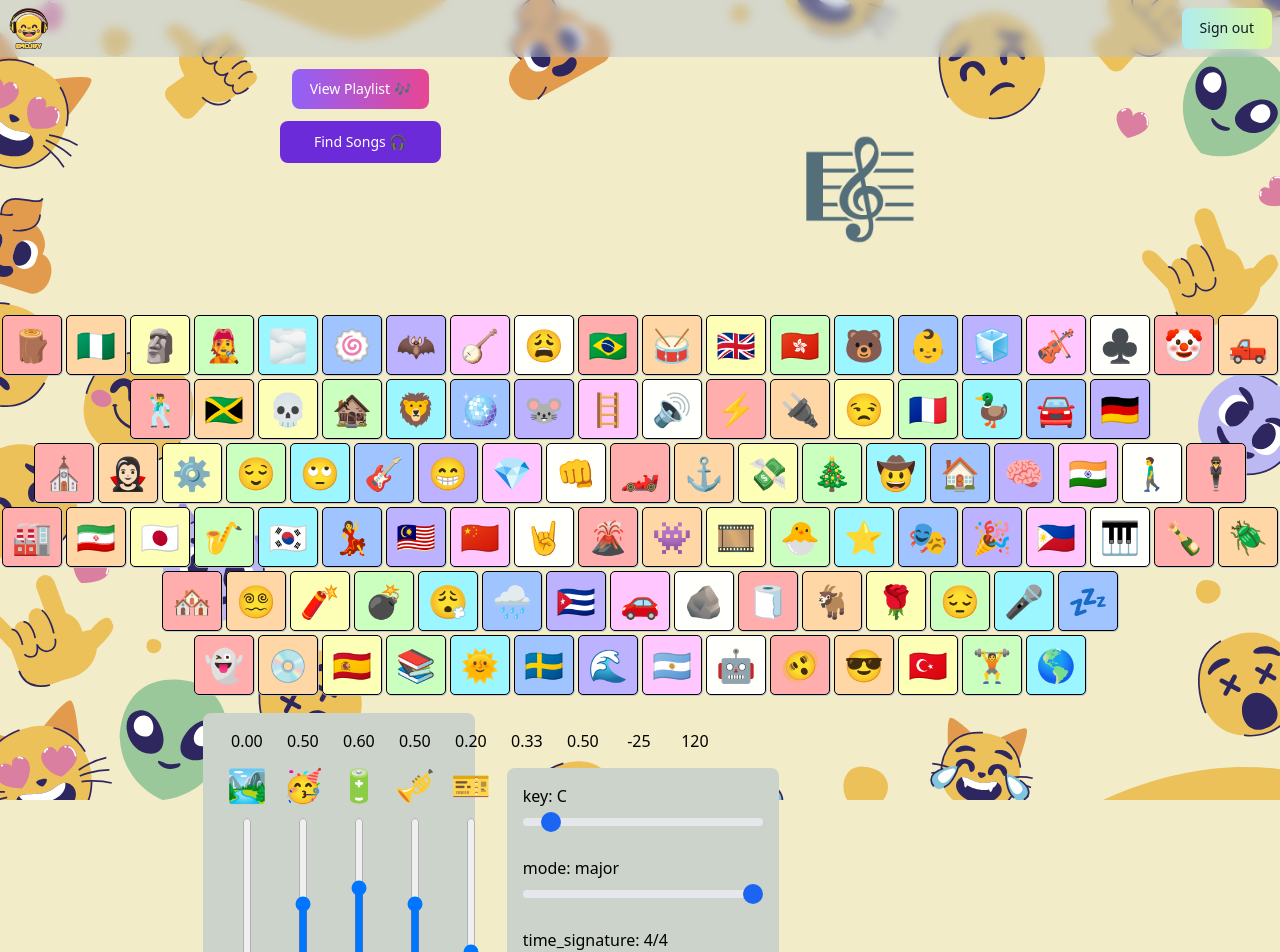
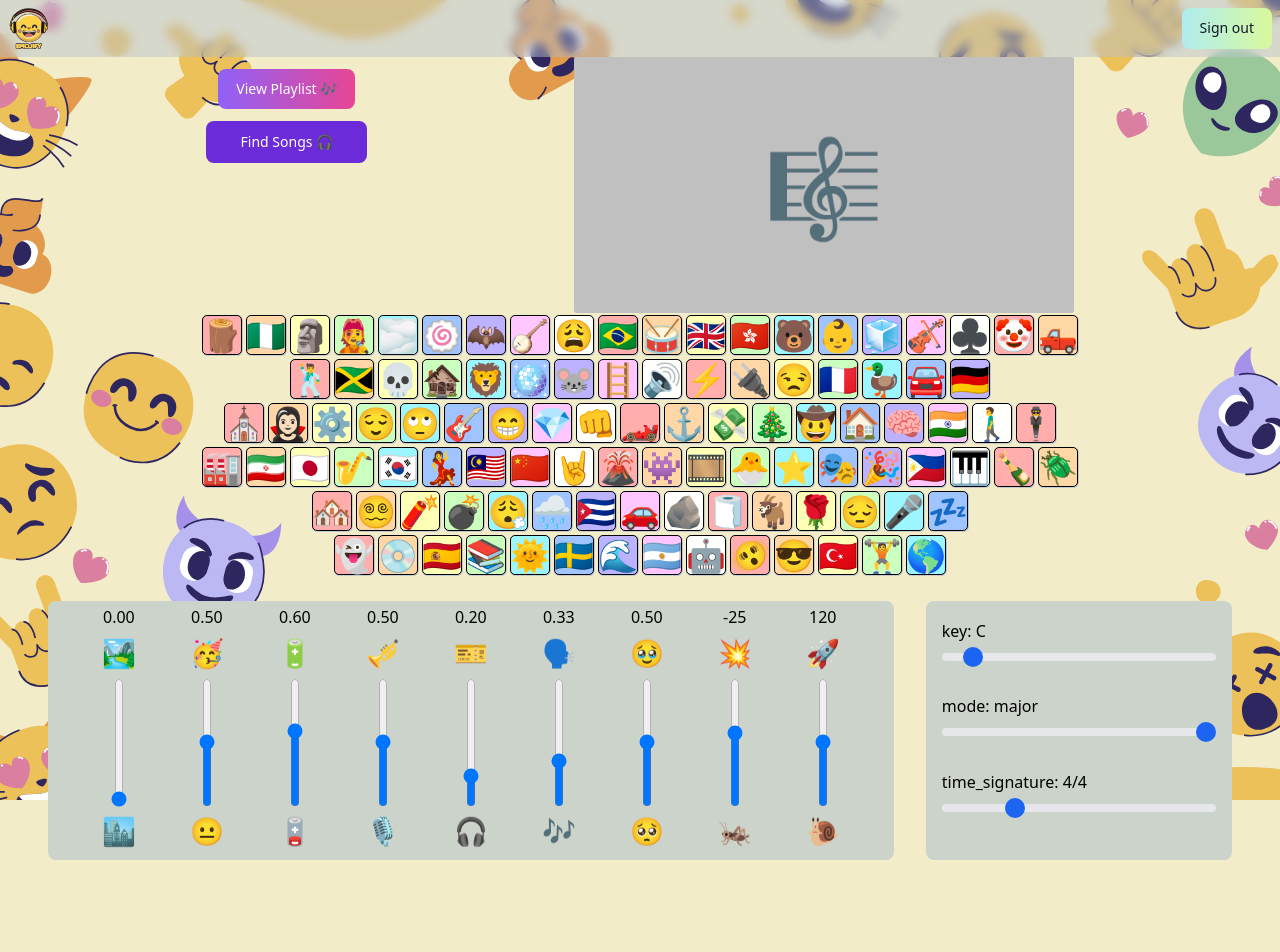
Before and after one commit to BattleshipDragonite/emojify, a React app: page /homepage in a window 1280 px wide. Shown: the top 952 px of the page. After the commit the page ends 884 px from the top, so only its background shows below. Built offline with nearby package versions, Linux system fonts and the light colour scheme; what grapheme-splitter would draw is missing.

Commit message:
Update style and UI

```diff
--- a/src/index.css
+++ b/src/index.css
@@ -6,12 +6,27 @@ html {
 }
 
 .genre-div {
-    display: flex;
-    justify-content: center;
-    align-items: center;
-    align-self: center;
+  background-color: silver;
+  width: 500px;
+  border-radius: 0.15em;
+  box-shadow: inset;
+  display: flex;
+  justify-content: center;
+  align-items: center;
+  align-self: center;
 }
 
+#main {
+  /* background-color: lime; */
+}
+
+#buttons-display,
+#user-interface {
+  width: 95vw;
+  margin: 0.5em;
+  display: flex;
+  justify-content: space-between;
+}
 
 .keyboard {
     display: flex;
@@ -23,9 +38,9 @@ html {
 .keys {
     border: black solid 0.1px;
     border-radius: 5px;
-    height: 60px;
-    width: 60px;
-    background-color: #B5C0D0;
+    height: 40px;
+    width: 40px;
+    /* background-color: #B5C0D0; */
     display: flex;
     align-items: center;
     justify-content: center;
@@ -36,7 +51,7 @@ html {
 
 .keys:hover {
     cursor: pointer;
-    scale: 1.5;
+    scale: 2;
 }
 
 .keys h1 {
@@ -48,21 +63,22 @@ body {
   justify-content: center;
 }
 
-#user-interface {
-  /* width: 50vw; */
+/* #user-interface {
+  width: 95vw;
+  margin: 0.5em;
   display: flex;
-  /* flex-direction: column; */
-  align-items: center;
-}
+  justify-content: space-evenly;
+} */
 
 #mixer {
   background-color: #CCD3CA;
-  width: 30%;
+  width: auto;
   border-radius: 0.5em;
   margin: 1em;
-  padding: 1em;
+  padding: 0.25em;
+  flex: 1;
   display: flex;
-  justify-content: space-between;
+  justify-content: space-evenly;
 }
 
 .metric-channel {
@@ -72,8 +88,8 @@ body {
 }
 
 .metric-channel > label {
-  font-size: 2em;
-  padding: 0.25em;
+  font-size: 1.7em;
+  padding: 0.15em;
 }
 
 #mixer .slider {
@@ -81,16 +97,19 @@ body {
   -moz-appearance: slider-vertical;
   -webkit-appearance: slider-vertical;
   width: 8px;
-  height: 175px;
-  padding: 0 5px;
+  height: auto;
+  padding: 0 1px;
 }
 
 #auxiliary {
   background-color: #CCD3CA;
-  width: 30%;
+  width: auto;
   border-radius: 0.5em;
   margin: 1em;
   padding: 1em;
+  display: flex;
+  flex-direction: column;
+  justify-content: space-around;
 }
 
 ::-webkit-scrollbar {
```
